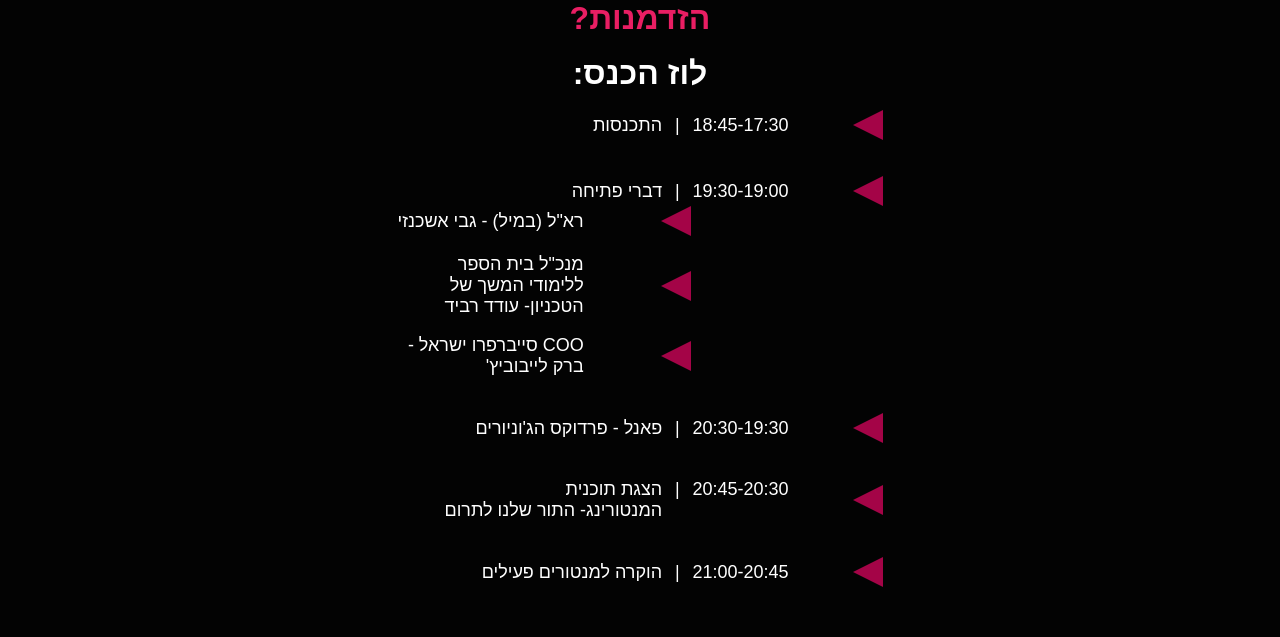
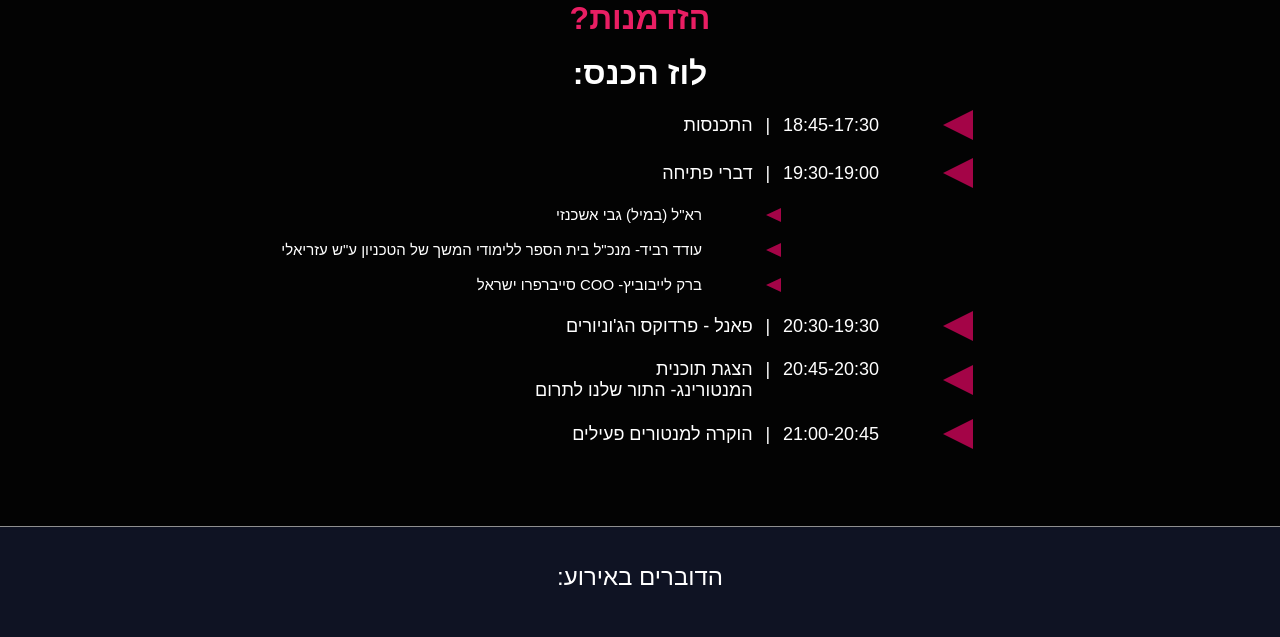
Before and after one commit to yoavelko/conference, a React (Vite) app in the folder front/: page / in a window 1280 px wide. Shown: the part 933-1570 px from the top of the page. Built offline with nearby package versions, Linux system fonts and the light colour scheme; a web font is replaced by a local one.

Commit message:
fix schedule

```diff
--- a/front/src/components/Homepage.jsx/Schedule.jsx
+++ b/front/src/components/Homepage.jsx/Schedule.jsx
@@ -1,8 +1,8 @@
-import './schedule.css'
+import "./schedule.css";
 
 function Schedule() {
   return (
-    <div className='schedule-container'>
+    <div className="schedule-container">
       <div className="schedule-opening">
         <div>כל אחד היה</div>
         <div>ג'וניור פעם</div>
@@ -17,79 +17,72 @@ function Schedule() {
       <br />
       <div className="the-schedule">
         <div className="schedule-event-all">
-                <div className="arrow-triangle">
-
-                </div>
-                <div className='schedule-event'>
+          <div className="arrow-triangle"></div>
+          <div className="schedule-event">
             <div className="time-event">18:45-17:30 </div>
             <div> | </div>
             <div className="info-event">התכנסות</div>
           </div>
         </div>
         <br />
-            <br />
+
         <div className="big-event">
           <div className="schedule-event-all">
-                <div className="arrow-triangle">
-                </div>
-                <div className='schedule-event'>
+            <div className="arrow-triangle"></div>
+            <div className="schedule-event">
               <div className="time-event">19:30-19:00 </div>
               <div> | </div>
               <div className="info-event">דברי פתיחה</div>
             </div>
           </div>
+          <br />
           <div className="more-details-event">
             <div className="schedule-event-all">
-                <div className="arrow-triangle">
-                </div>
-                <div className='schedule-event'>
-                <div className="info-event"> רא"ל  (במיל) - גבי אשכנזי </div>
+              <div className="arrow-triangle-mini"></div>
+              <div className="schedule-event">
+                <div className="info-event-mini"> רא"ל (במיל) גבי אשכנזי </div>
               </div>
             </div>
             <br />
             <div className="schedule-event-all">
-                <div className="arrow-triangle">
+              <div className="arrow-triangle-mini"></div>
+              <div className="schedule-event">
+                <div className="info-event-mini">
+                  <div>
+                    {" "}
+                    עודד רביד- מנכ"ל בית הספר ללימודי המשך של הטכניון ע"ש
+                    עזריאלי
                   </div>
-                <div className='schedule-event'>
-                <div className="info-event">
-                <div>מנכ"ל בית הספר</div>
-                <div>ללימודי המשך של </div>
-                <div> הטכניון- עודד רביד  </div>
                 </div>
               </div>
             </div>
             <br />
             <div className="schedule-event-all">
-                <div className="arrow-triangle">
+              <div className="arrow-triangle-mini"></div>
+              <div className="schedule-event">
+                <div className="info-event-mini">
+                  <div>
+                    <span>ברק לייבוביץ- </span>
+                    <span> COO</span> <span>סייברפרו ישראל </span>
                   </div>
-                <div className='schedule-event'>
-                <div className="info-event">
-                <div><span>COO</span> <span>סייברפרו ישראל - </span></div>
-                <div>ברק לייבוביץ'</div>
                 </div>
               </div>
             </div>
           </div>
         </div>
         <br />
-            <br />
         <div className="schedule-event-all">
-                <div className="arrow-triangle">
-
-                </div>
-                <div className='schedule-event'>
+          <div className="arrow-triangle"></div>
+          <div className="schedule-event">
             <div className="time-event">20:30-19:30 </div>
             <div> | </div>
             <div className="info-event">פאנל - פרדוקס הג'וניורים</div>
           </div>
         </div>
         <br />
-            <br />
         <div className="schedule-event-all">
-                <div className="arrow-triangle">
-
-                </div>
-                <div className='schedule-event'>
+          <div className="arrow-triangle"></div>
+          <div className="schedule-event">
             <div className="time-event">20:45-20:30 </div>
             <div> | </div>
             <div className="info-event">
@@ -99,22 +92,18 @@ function Schedule() {
           </div>
         </div>
         <br />
-            <br />
         <div className="schedule-event-all">
-                <div className="arrow-triangle">
-
-                </div>
-                <div className='schedule-event'>
+          <div className="arrow-triangle"></div>
+          <div className="schedule-event">
             <div className="time-event">21:00-20:45 </div>
             <div> | </div>
             <div className="info-event">הוקרה למנטורים פעילים</div>
           </div>
         </div>
-
       </div>
-        <div className='space-holder'></div>
+      <div className="space-holder"></div>
     </div>
-  )
+  );
 }
 
-export default Schedule
+export default Schedule;
--- a/front/src/components/Homepage.jsx/schedule.css
+++ b/front/src/components/Homepage.jsx/schedule.css
@@ -36,8 +36,12 @@
 .info-event {
     margin-right: 1vw;
 }
+.info-event-mini {
+    font-size: 15px;
+}
 
 .schedule-event-all {
+    margin-right: 2vw;
     display: flex;
     align-items: center;
     font-size: 18px;
@@ -53,6 +57,16 @@
     transform: rotate(0deg);
 
 }
+.arrow-triangle-mini {
+    margin-left: 5vw;
+    width: 0px;
+    height: 0px;
+    border-style: solid;
+    border-width: 7.5px 15px 7.5px 0;
+    border-color: transparent #a40447 transparent transparent;
+    transform: rotate(0deg);
+
+}
 .more-details-event{
     margin-right:  15vw;
 }
--- /dev/null
+++ b/front/src/components/Seniors/OurSeniors.jsx
@@ -0,0 +1,18 @@
+import './our-seniors.css'
+
+function OurSeniors() {
+  return (
+    <div className='our-seniors-container'>
+        <br />
+        <br />
+        <div className="our-seniors-title">הבוגרים שלנו</div>
+        <br />
+        <div className="our-seniors-openning">קצת מהישגי הבוגרים שלנו שסיימו את הקורס...</div>
+        <br />
+        <br />
+
+    </div>
+  )
+}
+
+export default OurSeniors
--- a/front/src/components/Seniors/Seniors.css
+++ b/front/src/components/Seniors/Seniors.css
@@ -0,0 +1,6 @@
+.seniors-container{
+    background-color: var(--black);
+    color: white;
+    width: 100vw;
+
+}
--- a/front/src/components/Seniors/Seniors.jsx
+++ b/front/src/components/Seniors/Seniors.jsx
@@ -1,8 +1,11 @@
+import OurSeniors from './OurSeniors'
 import './Seniors.css'
 
 function Seniors() {
     return (
-        <div id='seniors-container'></div>
+        <div className='seniors-container'>
+            <OurSeniors />
+        </div>
     )
 }
 
--- /dev/null
+++ b/front/src/components/Seniors/our-seniors.css
@@ -0,0 +1,12 @@
+.our-seniors-container{
+    background-color: var(--black);
+    color: white;
+    height:80vh;
+
+}
+.our-seniors-title{
+    text-align: center;
+    font-size: xx-large;
+    color: var(--red);
+    font-weight: 600;
+}
```
Lines whose indentation alone changed are shown as unchanged.
